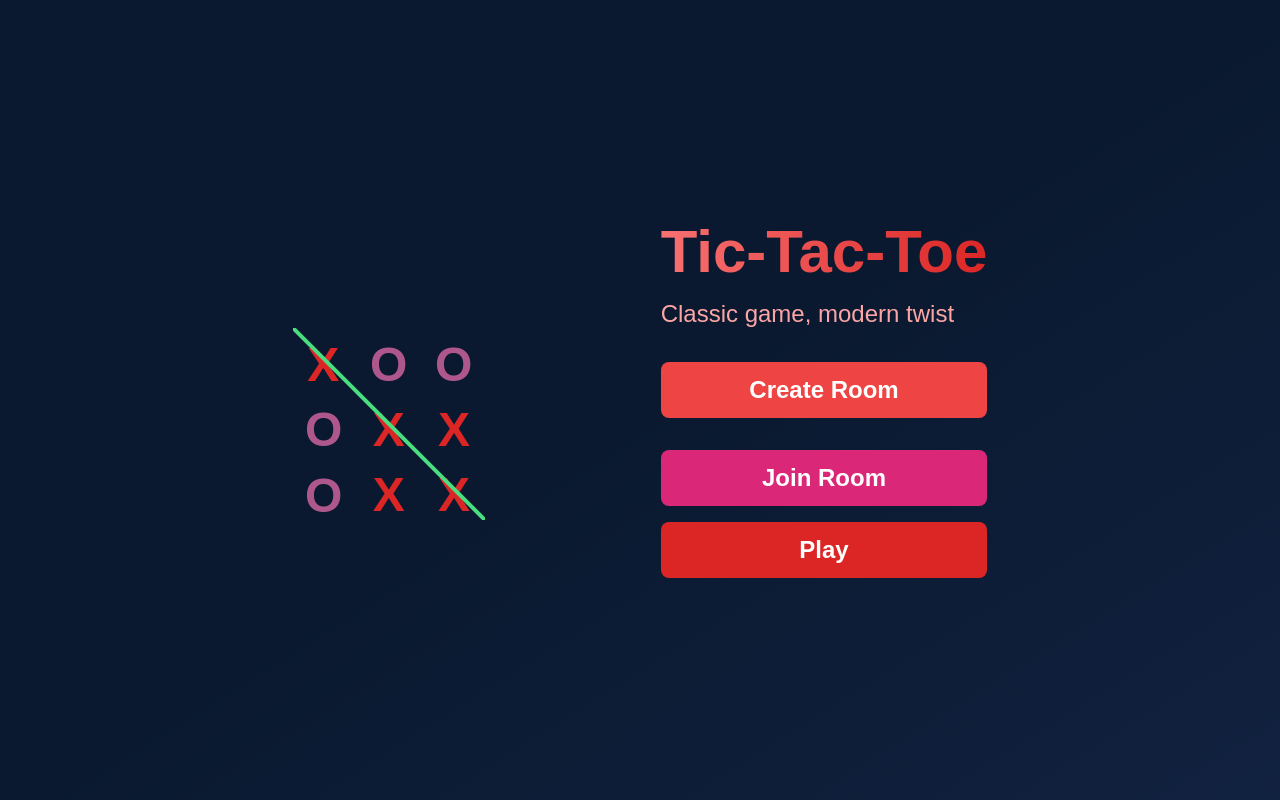
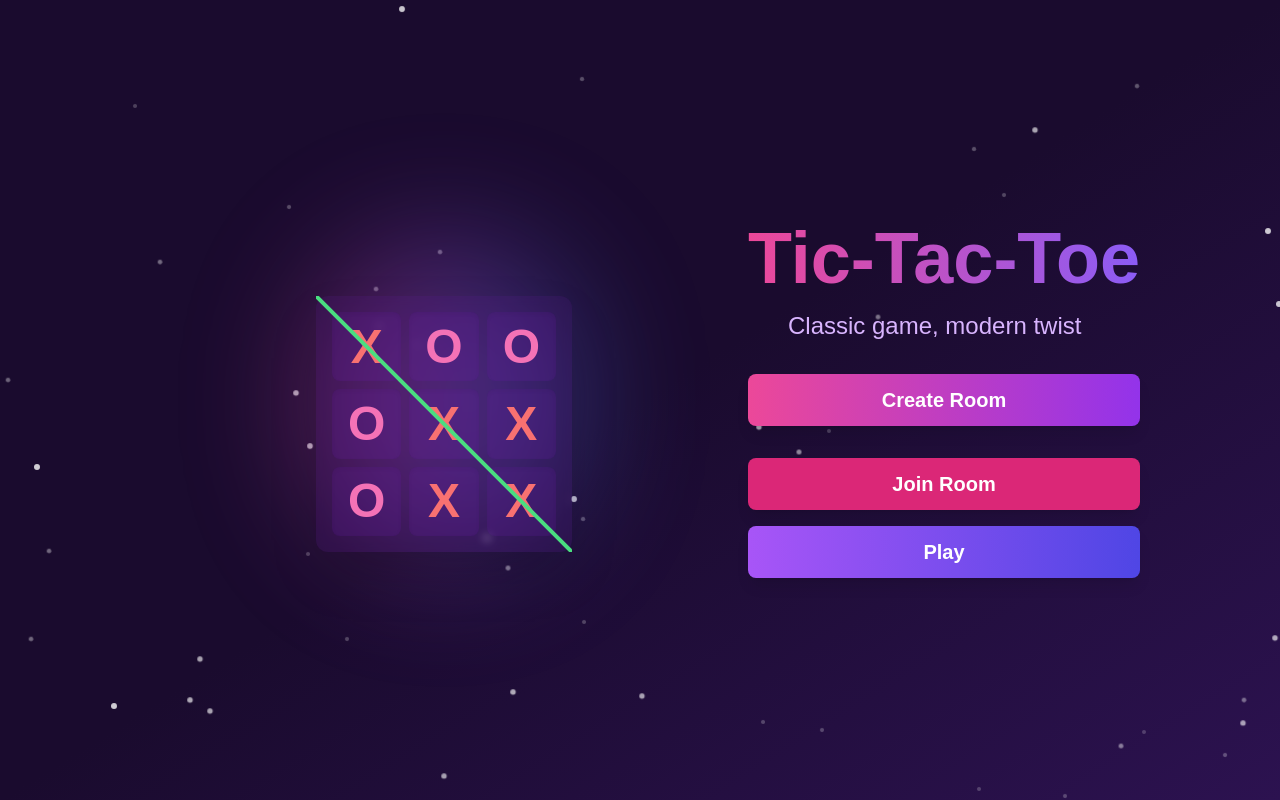
Before and after one commit to wheval/stark-tic-tac-toe, a Next.js app in the folder client/: page / in a window 1280 px wide. Built offline with nearby package versions, Linux system fonts and the light colour scheme.

Commit message:
New Updated UI

```diff
--- a/client/app/globals.css
+++ b/client/app/globals.css
@@ -19,17 +19,3 @@ body {
   background: var(--background);
   font-family: Arial, Helvetica, sans-serif;
 }
-
-@keyframes pulse {
-  0%,
-  100% {
-    opacity: 1;
-  }
-  50% {
-    opacity: 0.7;
-  }
-}
-
-.animate-pulse-slow {
-  animation: pulse 10s ease-in-out infinite;
-}
--- a/client/app/page.tsx
+++ b/client/app/page.tsx
@@ -1,7 +1,8 @@
 "use client"
 
-import { useState } from "react"
+import { useState, useEffect } from "react"
 import { motion, AnimatePresence } from "framer-motion"
+import { Sparkles } from "lucide-react"
 
 export default function TicTacToeLanding() {
   const [gameId, setGameId] = useState("")
@@ -26,7 +27,8 @@ export default function TicTacToeLanding() {
   }
 
   return (
-    <div className="min-h-screen bg-gradient-to-br from-[#0a192f] via-[#0a192f] to-[#112240] text-white flex flex-col md:flex-row items-center justify-center p-4 md:space-x-12 lg:space-x-44">
+    <div className="min-h-screen bg-gradient-to-br from-[#1a0b2e] via-[#1a0b2e] to-[#2c1250] text-white flex flex-col md:flex-row items-center justify-center p-4 md:space-x-12 lg:space-x-44">
+      <ParticleBackground />
       <GameBoard />
       <GameControls
         gameId={gameId}
@@ -42,47 +44,63 @@ export default function TicTacToeLanding() {
 
 function GameBoard() {
   return (
+    // <motion.div
+    //   className="mt-12 relative w-48 h-48"
+    //   initial={{ opacity: 0 }}
+    //   animate={{ opacity: 1 }}
+    //   transition={{ delay: 1.1, duration: 0.5 }}
+    // >
+    //   <div className="absolute inset-0 grid grid-cols-3 gap-1">
+    //     {[...Array(9)].map((_, index) => (
+    //       <GameCell key={index} index={index} />
+    //     ))}
+    //   </div>
+    //   <WinningLine />
+    // </motion.div>
+
+    <div className="relative">
+      <CircularGlowingEffect />
       <motion.div
-      className="mt-12 relative w-48 h-48"
-      initial={{ opacity: 0 }}
-      animate={{ opacity: 1 }}
-      transition={{ delay: 1.1, duration: 0.5 }}
+        className="mt-12 relative w-64 h-64 z-10"
+        initial={{ opacity: 0, scale: 0.8 }}
+        animate={{ opacity: 1, scale: 1 }}
+        transition={{ delay: 0.5, duration: 0.8, type: "spring" }}
       >
-      <div className="absolute inset-0 grid grid-cols-3 gap-1">
+        <div className="absolute inset-0 grid grid-cols-3 gap-2 p-4 bg-opacity-20 bg-purple-900 backdrop-blur-sm rounded-xl shadow-2xl">
           {[...Array(9)].map((_, index) => (
             <GameCell key={index} index={index} />
           ))}
         </div>
         <WinningLine />
       </motion.div>
+    </div>
   )
 }
 
-function GameCell({ index }: { index: number }) {
-  if ([0, 4, 5, 7, 8].includes(index)) {
+function CircularGlowingEffect() {
   return (
-      <motion.span
-        className="flex items-center justify-center text-5xl font-bold mt-3 text-red-600"
-        initial={{ scale: 0 }}
-        animate={{ scale: 1 }}
-        transition={{ delay: 1.3 + index * 0.1, duration: 0.3 }}
-      >
-        X
-      </motion.span>
-    )
-  } else if ([1, 2, 3, 6].includes(index)) {
-    return (
-      <motion.span
-        className="flex items-center justify-center text-5xl font-bold mt-3 text-pink-400 animate-pulse-slow"
-        initial={{ scale: 0 }}
-        animate={{ scale: 1 }}
-        transition={{ delay: 1.3 + index * 0.1, duration: 0.3 }}
-      >
-        O
-      </motion.span>
+    <div className="absolute inset-0 z-0">
+      <div className="absolute inset-0 bg-gradient-to-r from-pink-500 via-purple-500 to-blue-500 rounded-full blur-3xl opacity-30 animate-pulse-glow" />
+    </div>
   )
 }
-  return <div className="flex items-center justify-center text-5xl font-bold mt-3" />
+
+
+function GameCell({ index }: { index: number }) {
+  const cellContent = [0, 4, 5, 7, 8].includes(index) ? "X" : [1, 2, 3, 6].includes(index) ? "O" : ""
+  const cellColor = cellContent === "X" ? "text-red-400" : "text-pink-400"
+
+  return (
+    <motion.div
+      className={`flex items-center justify-center text-5xl font-bold ${cellColor} bg-opacity-20 bg-purple-800 rounded-lg shadow-inner`}
+      initial={{ scale: 0, rotateY: -180 }}
+      animate={{ scale: 1, rotateY: 0 }}
+      transition={{ delay: 1.3 + index * 0.1, duration: 0.5, type: "spring" }}
+    >
+      {cellContent}
+    </motion.div>
+  )
+
 }
 
 function WinningLine() {
@@ -104,8 +122,14 @@ function WinningLine() {
           strokeLinecap="round"
           initial={{ pathLength: 0 }}
           animate={{ pathLength: 1 }}
-          transition={{ delay: 3.2, duration: 0.8 }}
+          transition={{ delay: 3.2, duration: 1.2, ease: "easeInOut" }}
         />
+        <defs>
+          <linearGradient id="lineGradient" x1="0%" y1="0%" x2="100%" y2="100%">
+            <stop offset="0%" stopColor="#4ade80" />
+            <stop offset="100%" stopColor="#3b82f6" />
+          </linearGradient>
+        </defs>
       </svg>
     </motion.div>
   )
@@ -127,18 +151,19 @@ function GameControls({
   handleRandomMatch: () => void
 }) {
   return (
-    <div className="mt-8 md:mt-0">
+    <div className="mt-8 md:mt-0 z-10">
       <motion.h1
-        className="text-4xl sm:text-6xl font-bold mb-4 text-center md:text-left text-transparent bg-clip-text bg-gradient-to-r from-red-400 to-red-600"
+        className="text-5xl sm:text-7xl font-bold mb-4 text-center md:text-left "
         initial={{ opacity: 0, y: -50 }}
         animate={{ opacity: 1, y: 0 }}
-        transition={{ duration: 0.5 }}
+        transition={{ duration: 0.8, type: "spring"  }}
       >
-        Tic-Tac-Toe
+        <span className="text-transparent bg-clip-text bg-gradient-to-r from-pink-500 to-violet-500">
+        Tic-Tac-Toe</span>
       </motion.h1>
 
       <motion.p
-        className="text-xl sm:text-2xl mb-8 text-red-300 text-center md:text-left"
+        className="text-xl sm:text-2xl mb-8 text-purple-300 text-center md:text-left ml-10"
         initial={{ opacity: 0 }}
         animate={{ opacity: 1 }}
         transition={{ delay: 0.3, duration: 0.5 }}
@@ -149,7 +174,7 @@ function GameControls({
       <div className="space-y-4 w-full max-w-lg">
         <GameButton
           onClick={handleCreateGame}
-          className="bg-red-500 hover:bg-red-700"
+          className="bg-gradient-to-r from-pink-500 to-purple-600 hover:from-pink-600 hover:to-purple-700"
           initial={{ opacity: 0, x: -50 }}
           animate={{ opacity: 1, x: 0 }}
           transition={{ delay: 0.5, duration: 0.5 }}
@@ -160,7 +185,7 @@ function GameControls({
 
         <AnimatePresence>
           <motion.div
-            className="w-full overflow-hidden"
+            className="w-full overflow-hidden mb-10"
             initial={showJoinDialog ? { height: 0 } : { height: "auto" }}
             animate={showJoinDialog ? { height: "auto" } : { height: 0 }}
             transition={{ duration: 0.3 }}
@@ -171,7 +196,7 @@ function GameControls({
                 placeholder="Enter Game ID"
                 value={gameId}
                 onChange={(e) => setGameId(e.target.value)}
-                className="w-full mb-2 py-2 px-4 bg-[#2d3748] text-white rounded-lg focus:outline-none focus:ring-2 focus:ring-pink-500 focus:ring-opacity-50"
+                className="w-full mb-2 py-2 px-4 bg-purple-900 bg-opacity-50 text-white rounded-lg focus:outline-none focus:ring-2 focus:ring-pink-500 focus:ring-opacity-50 placeholder-purple-300"
                 autoFocus
               />
             )}
@@ -191,7 +216,7 @@ function GameControls({
 
         <GameButton
           onClick={handleRandomMatch}
-          className="bg-red-600 hover:bg-red-700"
+          className="bg-gradient-to-r from-purple-500 to-indigo-600 hover:from-purple-600 hover:to-indigo-700"
           initial={{ opacity: 0, y: 50 }}
           animate={{ opacity: 1, y: 0 }}
           transition={{ delay: 0.9, duration: 0.5 }}
@@ -207,10 +232,59 @@ function GameControls({
 function GameButton({ children, className, ...props }: React.ComponentProps<typeof motion.button>) {
   return (
     <motion.button
-      className={`w-full py-3 px-6 text-white rounded-lg transition-all duration-300 ease-in-out transform hover:scale-105 focus:outline-none focus:ring-2 focus:ring-opacity-50 font-bold text-2xl ${className}`}
+      className={`w-full py-3 px-6 text-white rounded-lg transition-all duration-300 ease-in-out transform hover:scale-105 focus:outline-none focus:ring-2 focus:ring-opacity-50 font-bold text-xl shadow-lg ${className}`}
       {...props}
     >
       {children}
     </motion.button>
   )
 }
+
+function ParticleBackground() {
+  return (
+    <div className="absolute inset-0 overflow-hidden pointer-events-none">
+      {[...Array(50)].map((_, i) => (
+        <Particle key={i} />
+      ))}
+    </div>
+  )
+}
+
+function Particle() {
+  const randomPosition = () => ({
+    x: Math.random() * window.innerWidth,
+    y: Math.random() * window.innerHeight,
+  })
+
+  const [position, setPosition] = useState(randomPosition)
+
+  useEffect(() => {
+    const interval = setInterval(
+      () => {
+        setPosition(randomPosition())
+      },
+      Math.random() * 10000 + 5000,
+    )
+
+    return () => clearInterval(interval)
+  }, [])
+
+  return (
+    <motion.div
+      className="absolute w-1 h-1 bg-white rounded-full"
+      style={{
+        left: position.x,
+        top: position.y,
+      }}
+      animate={{
+        scale: [1, 1.5, 1],
+        opacity: [0.2, 0.8, 0.2],
+      }}
+      transition={{
+        duration: Math.random() * 2 + 1,
+        repeat: Number.POSITIVE_INFINITY,
+        ease: "easeInOut",
+      }}
+    />
+  )
+}
--- a/client/tailwind.config.ts
+++ b/client/tailwind.config.ts
@@ -1,7 +1,5 @@
-import type { Config } from "tailwindcss";
-
-export default {
-  darkMode: 'class',
+/** @type {import('tailwindcss').Config} */
+module.exports = {
   content: [
     "./pages/**/*.{js,ts,jsx,tsx,mdx}",
     "./components/**/*.{js,ts,jsx,tsx,mdx}",
@@ -10,10 +8,41 @@ export default {
   theme: {
     extend: {
       colors: {
+        "cosmic-purple": {
+          50: "#f5f3ff",
+          100: "#ede9fe",
+          200: "#ddd6fe",
+          300: "#c4b5fd",
+          400: "#a78bfa",
+          500: "#8b5cf6",
+          600: "#7c3aed",
+          700: "#6d28d9",
+          800: "#5b21b6",
+          900: "#4c1d95",
+        },
         background: "var(--background)",
         foreground: "var(--foreground)",
+      },
+      keyframes: {
+        pulseGlow: {
+          "0%, 100%": { opacity: 0.3, transform: "scale(1)" },
+          "50%": { opacity: 0.4, transform: "scale(1.05)" },
+        },
+        float: {
+          "0%, 100%": { transform: "translateY(0)" },
+          "50%": { transform: "translateY(-10px)" },
+        },
+        pulse: {
+          "0%, 100%": { opacity: 1 },
+          "50%": { opacity: 0.7 },
+        },
+      },
+      animation: {
+        "pulse-glow": "pulseGlow 4s cubic-bezier(0.4, 0, 0.6, 1) infinite",
+        float: "float 3s ease-in-out infinite",
+        "pulse-slow": "pulse 10s ease-in-out infinite",
       },
     },
   },
   plugins: [],
-} satisfies Config;
+}
```
Lines whose indentation alone changed are shown as unchanged.
